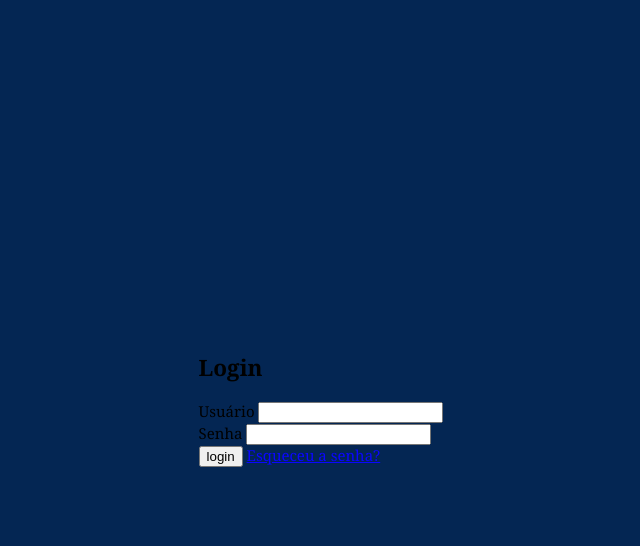
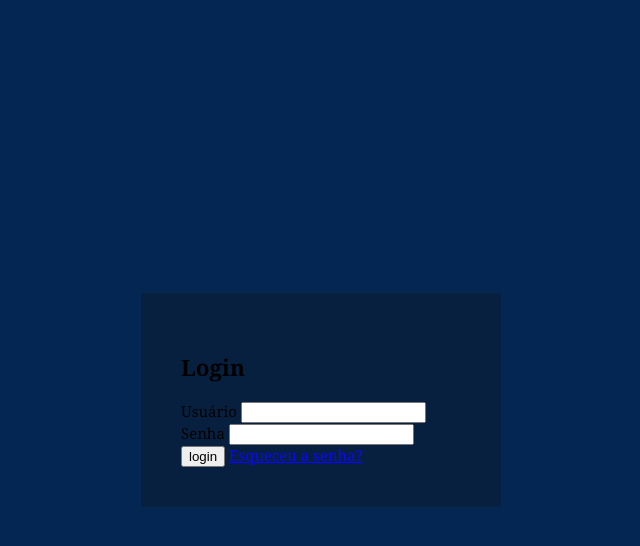
Before and after one commit to wandjr/VanoTech, a PHP site: page /login.html in a window 1280 px wide. Shown: the top 546 px of the page, without its empty margins (319-959 px from the left). Run offline with PHP 8.4, Linux system fonts and the light colour scheme.

Commit message:
Update vanotech.css

```diff
--- a/vanotech.css
+++ b/vanotech.css
@@ -192,6 +192,18 @@ body {
 
 }
 
+.card {
+
+    background-color: rgba(19, 19, 19, 0.3);
+
+    padding: 40px;
+
+    border-radius: 2px;
+
+    width:280px;
+
+}
+
 
 .botao_cadastro
 {
```
